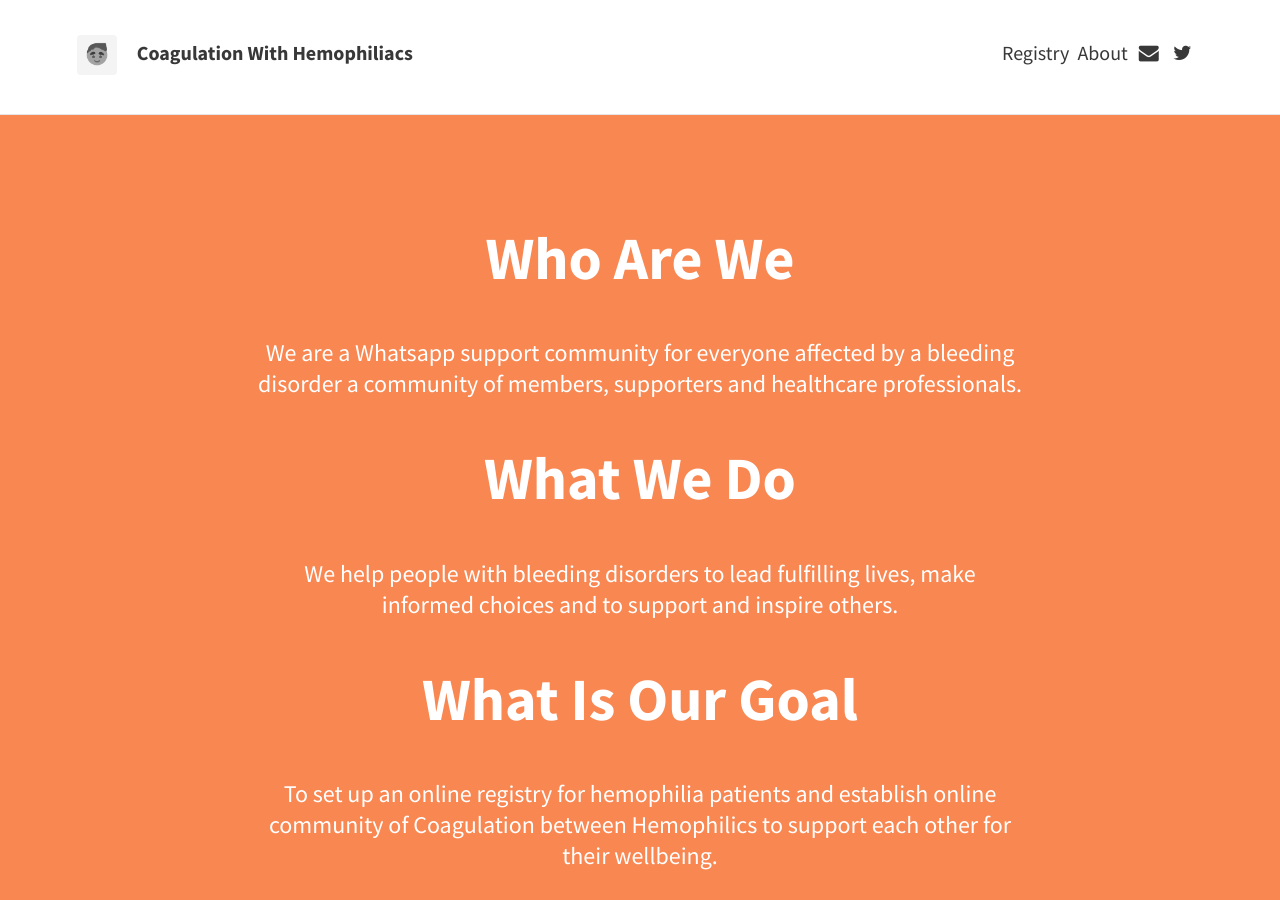
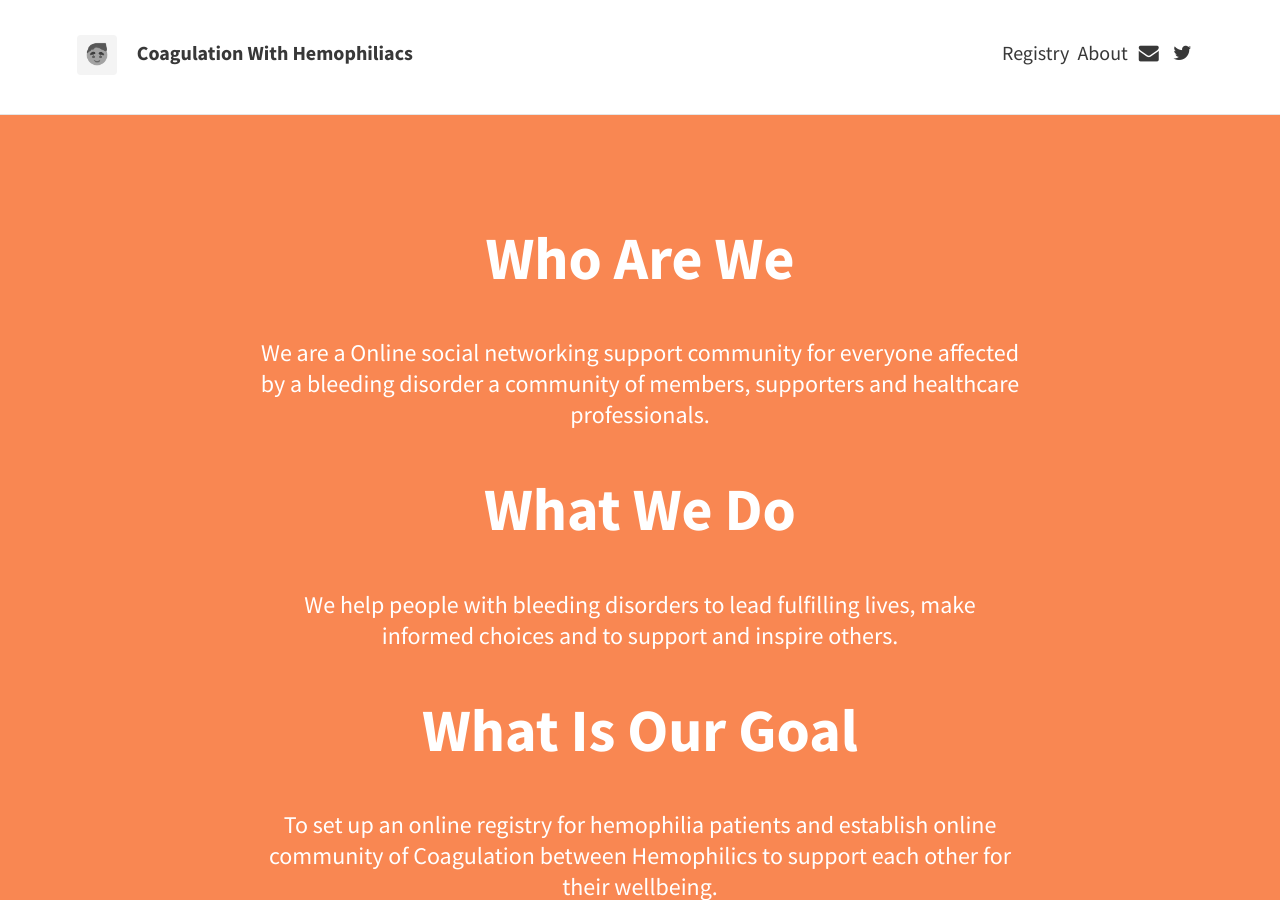
Before and after one commit to k-sunilphani/hyhemophilia.github.io, a Jekyll site: the page built from index.html, in a window 1280 px wide and 900 px high. Built offline with Jekyll 4.4.1, drawn with Linux system fonts in a browser that asks for light colours; nearby versions of some CDN libraries; the list of posts is cut into pages by our own code.

Commit message:
Updated _config.yml

```diff
--- a/_config.yml
+++ b/_config.yml
@@ -15,7 +15,7 @@ theme_settings:
     <div align="center">
     <p>
     <h1> Who Are We</h1>
-    We are a Whatsapp support community for everyone affected by a bleeding disorder a community of    members,           supporters and healthcare professionals.
+    We are a Online social networking support community for everyone affected by a bleeding disorder a community of    members,           supporters and healthcare professionals.
     </p>
     </div>
 
```
